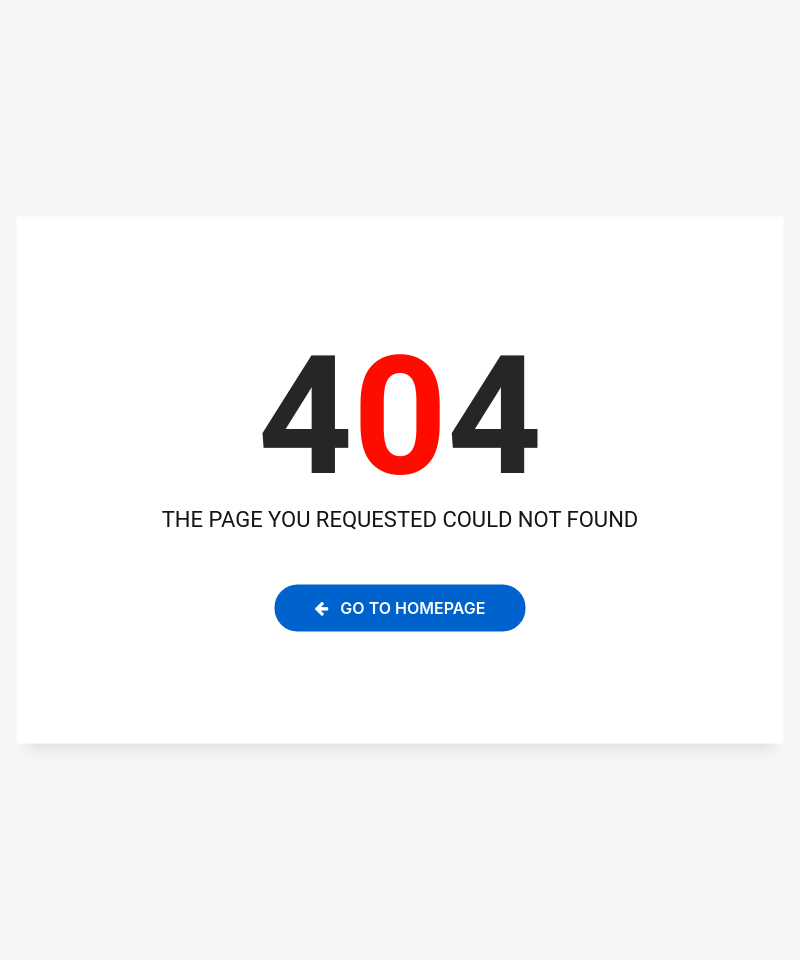
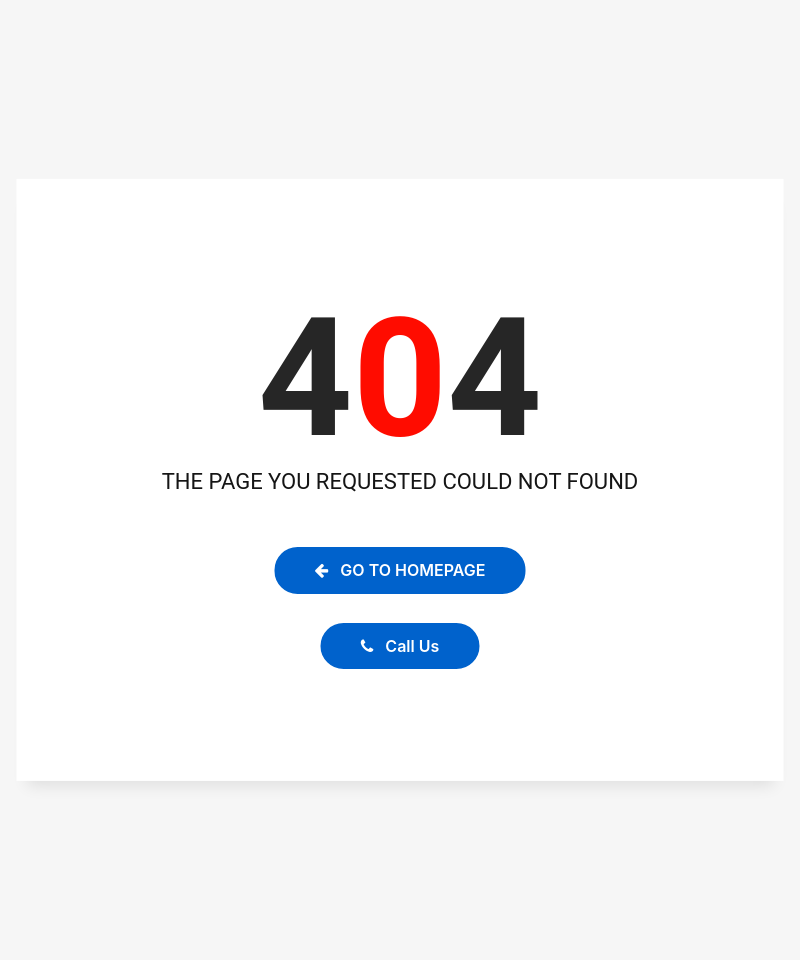
Before and after one commit to iamsaptorshe07/TRAVMAKS-Old, a Django app: page /accounts/activate/seller/1/1 in a window 1280 px wide. Shown: the whole page, without its empty margins (240-1040 px from the left). Run offline with Django 3.2, Linux system fonts and the light colour scheme; parts of the project's set-up code (start-up, migrations or seed data) failed here and were passed over; some libraries are stand-ins or nearby versions.

Commit message:
new push

```diff
--- a/templates/404.html
+++ b/templates/404.html
@@ -6,13 +6,10 @@
   <title> TRAVMAKS </title>
   <link rel="stylesheet" href="https://stackpath.bootstrapcdn.com/bootstrap/4.5.0/css/bootstrap.min.css">
   <link href="https://stackpath.bootstrapcdn.com/font-awesome/4.7.0/css/font-awesome.min.css" rel="stylesheet" >
-  <link rel="stylesheet" href="https://cdnjs.cloudflare.com/ajax/libs/bootstrap-datepicker/1.9.0/css/bootstrap-datepicker.min.css"/>
 
   <script src="https://code.jquery.com/jquery-3.3.1.slim.min.js"></script>
     <script src="https://cdnjs.cloudflare.com/ajax/libs/popper.js/1.14.3/umd/popper.min.js"></script>
 	<script src="https://stackpath.bootstrapcdn.com/bootstrap/4.1.3/js/bootstrap.min.js"></script>
-	<script src="//ajax.googleapis.com/ajax/libs/jquery/1.11.1/jquery.min.js"></script>
-	<script src="https://cdnjs.cloudflare.com/ajax/libs/bootstrap-datepicker/1.9.0/js/bootstrap-datepicker.min.js"></script>
  <style>
 #notfound {
   position: relative;
@@ -112,6 +109,9 @@
 			</div>
 			<h2>the page you requested could not found</h2>
 			<button type="button" class="btnSubmit" onclick="location.href='/'"><i class="fa fa-arrow-left"></i> &nbsp;&nbsp;GO TO HOMEPAGE</button>
+			<br>
+			<a href="tel:8240568636"<button type="button" class="btnSubmit" style="text-decoration:none;"><i class="fa fa-phone"></i> &nbsp;&nbsp;Call Us</button></a>
+
 		</div>
 	</div>
  </body>
```
